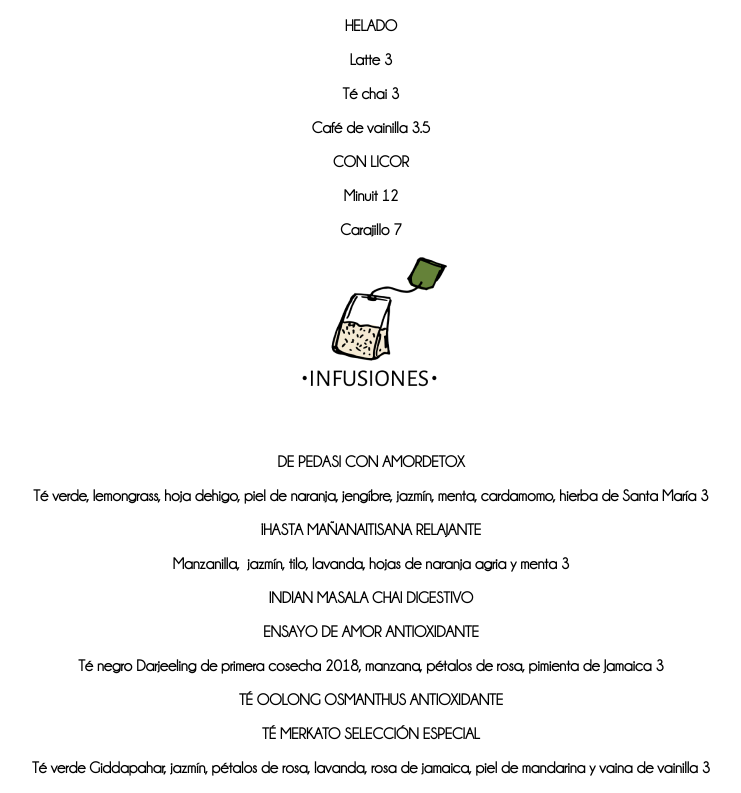
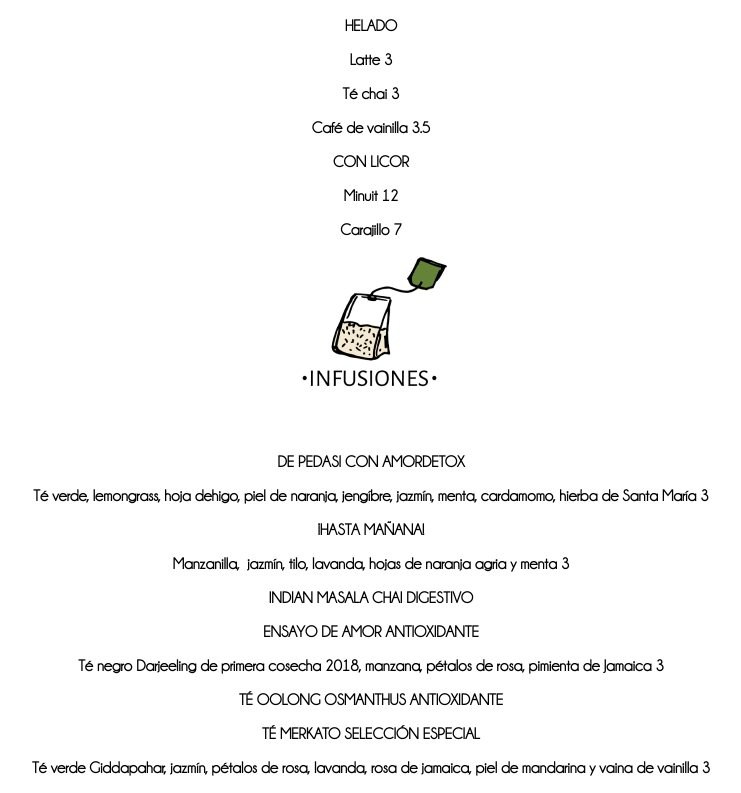
Before and after one commit to valencia12/merkator, a React (Create React App) app: page /Postres in a window 1280 px wide. Shown: the part 1579-2372 px from the top of the page, without its empty margins (269-1010 px from the left). Built offline with nearby package versions, Linux system fonts and the light colour scheme.

Commit message:
nuevo cambio

```diff
--- a/src/Postres.js
+++ b/src/Postres.js
@@ -68,7 +68,7 @@ function Postres() {
         <br /><br />
         <p>DE PEDASI CON AMORDETOX</p>
         <p>Té verde, lemongrass, hoja dehigo, piel de naranja, jengíbre, jazmín, menta, cardamomo, hierba de Santa María 3</p>
-        <p>¡HASTA MAÑANA!TISANA RELAJANTE</p>
+        <p>¡HASTA MAÑANA!</p>
         <p>Manzanilla,  jazmín, tilo, lavanda, hojas de naranja agria y menta 3</p>
         <p>INDIAN MASALA CHAI DIGESTIVO</p>
         <p>ENSAYO DE AMOR ANTIOXIDANTE</p>
```
